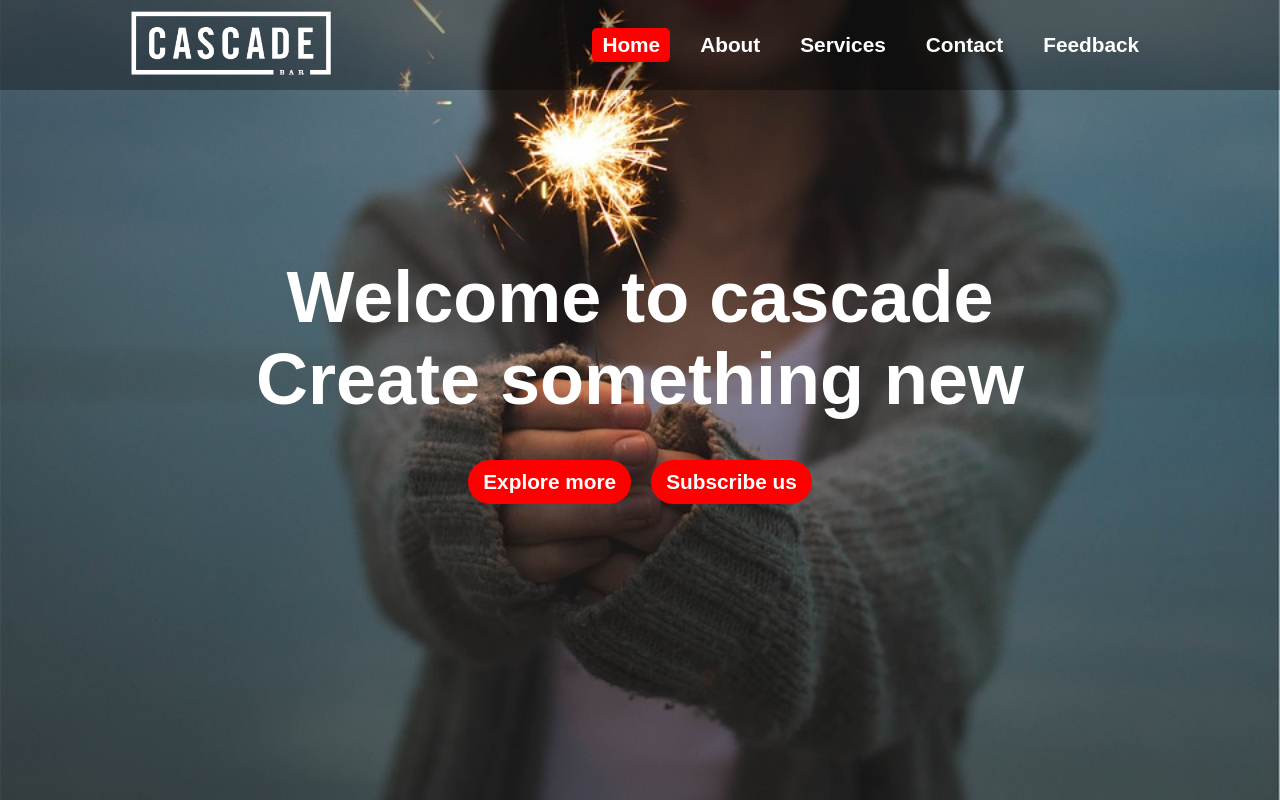
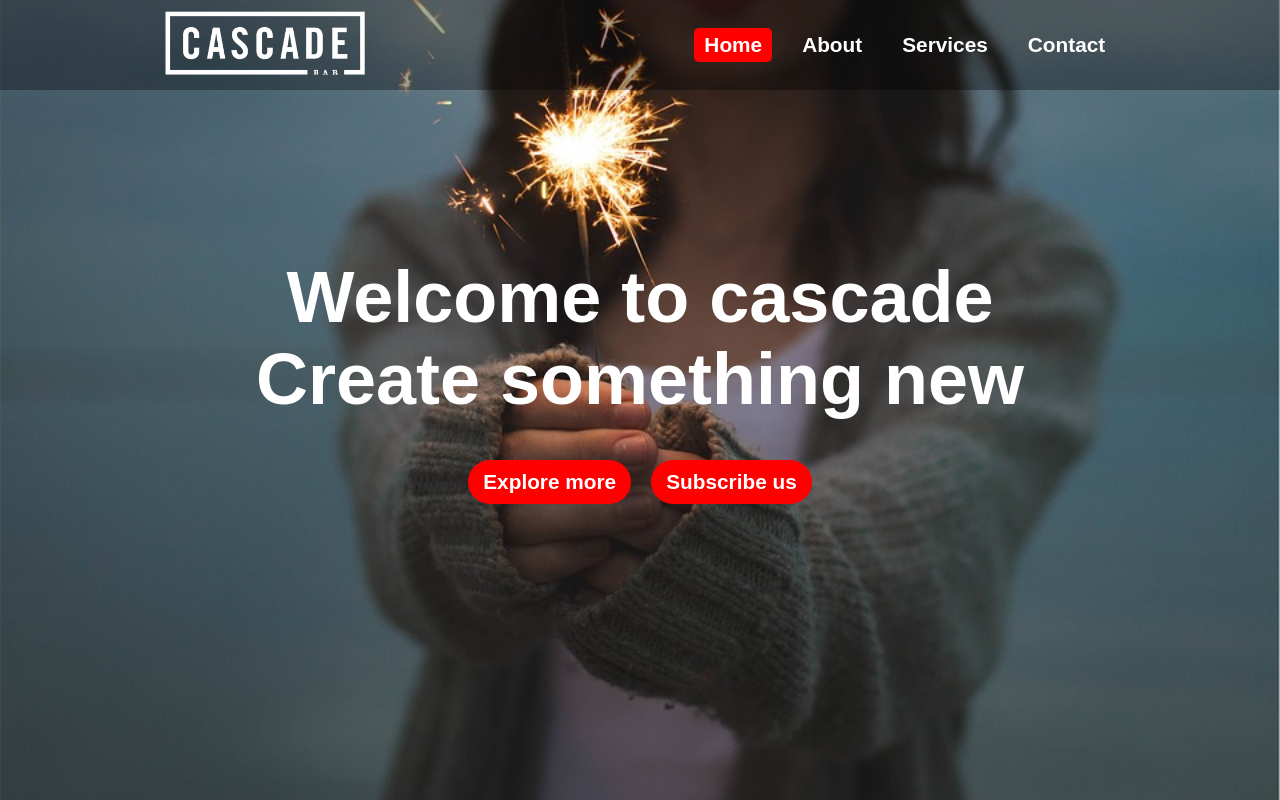
Before and after one commit to nehru35/responsiveLayout-01, a plain HTML site: page index.html in a window 1280 px wide. Drawn offline with Linux system fonts and the light colour scheme.

Commit message:
Update index.html

```diff
--- a/index.html
+++ b/index.html
@@ -25,7 +25,6 @@
                             <li class="list-items"><a href="#">About</a></li>
                             <li class="list-items"><a href="#">Services</a></li>
                             <li class="list-items"><a href="#">Contact</a></li>
-                            <li class="list-items"><a href="#">Feedback</a></li>
                         </ul>
                     </nav>
             </div>
```
